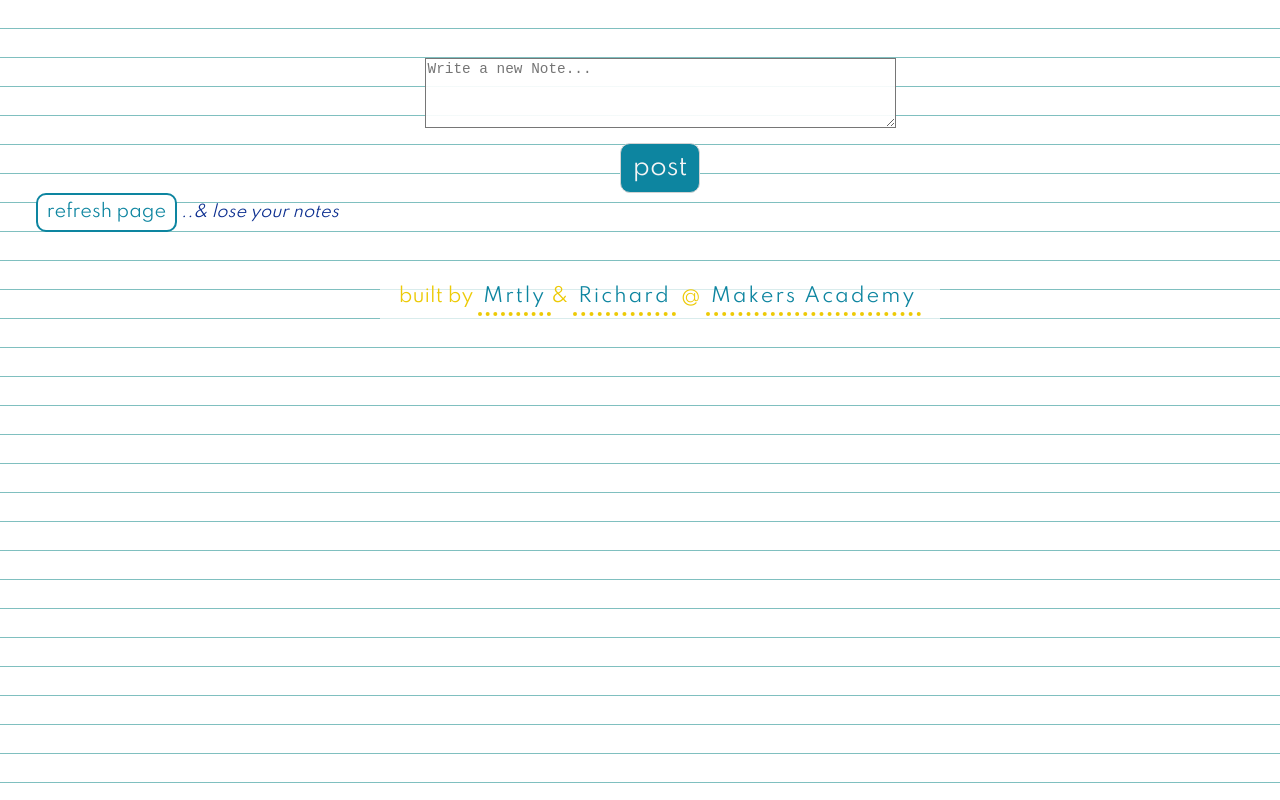
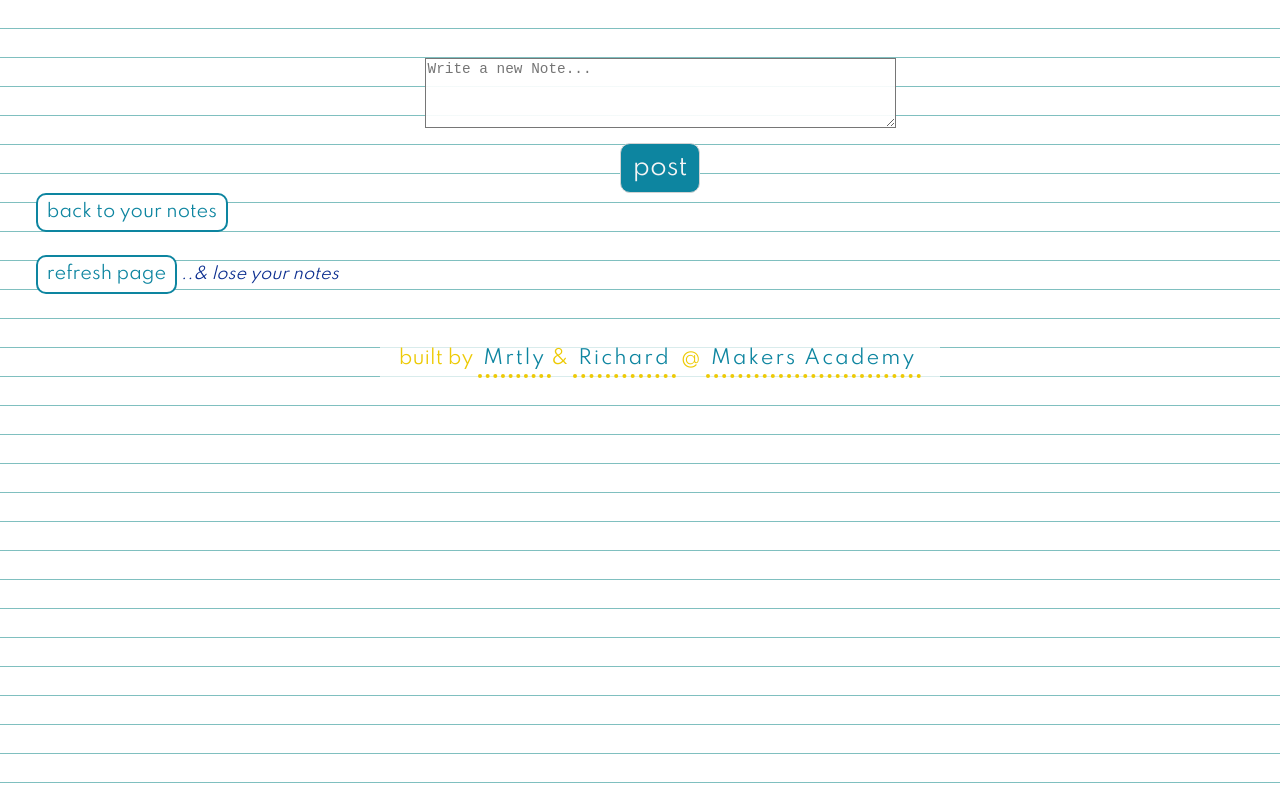
Before and after one commit to Mrtly/Notes-js, a plain HTML site: page index.html in a window 1280 px wide. Shown: the top 800 px of the page. Drawn offline with Linux system fonts and the light colour scheme.

Commit message:
readd back to notes button

```diff
--- a/index.html
+++ b/index.html
@@ -14,10 +14,11 @@
     <input id="button" type="submit" value="post"/>
 </form></div>
 
+<div id="refresh"><button onClick="controller.backToNotes()">back to your notes</button></div>
+<br>
 <div id="refresh"><button id="refreshbutton" onClick="window.location.reload();">refresh page</button>
 <i>..& lose your notes</i>
 </div>
-
 
 <footer>
  <span id="f2">built by <a href="https://github.com/Mrtly" target="_blank">Mrtly</a>& <a href="https://github.com/richardpattinson" target="_blank">Richard</a> @ <a href="https://makers.tech" target="_blank">Makers Academy</a></span>
```
